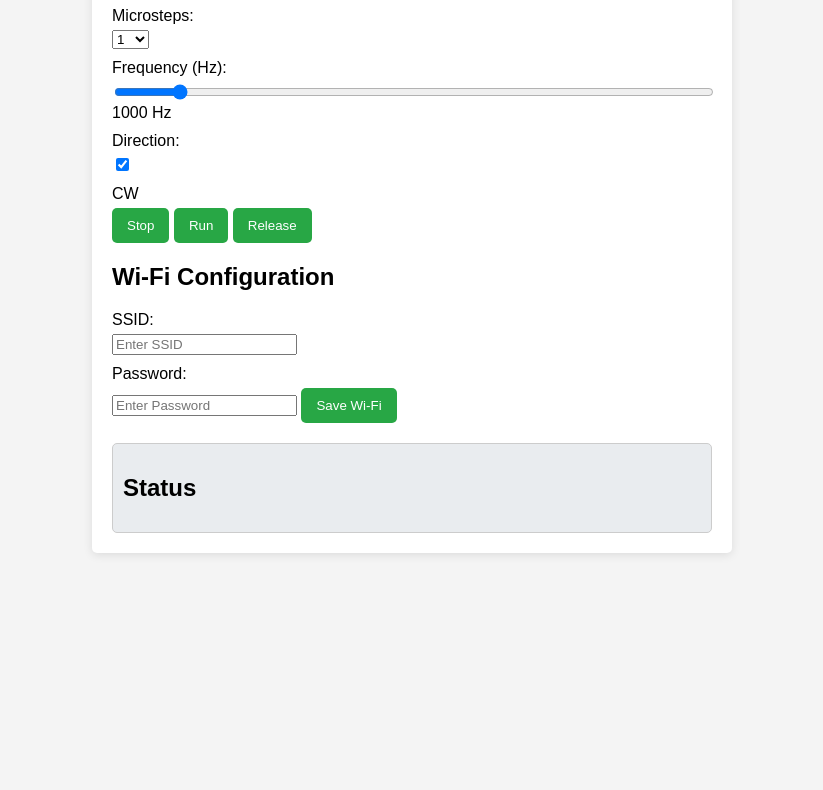
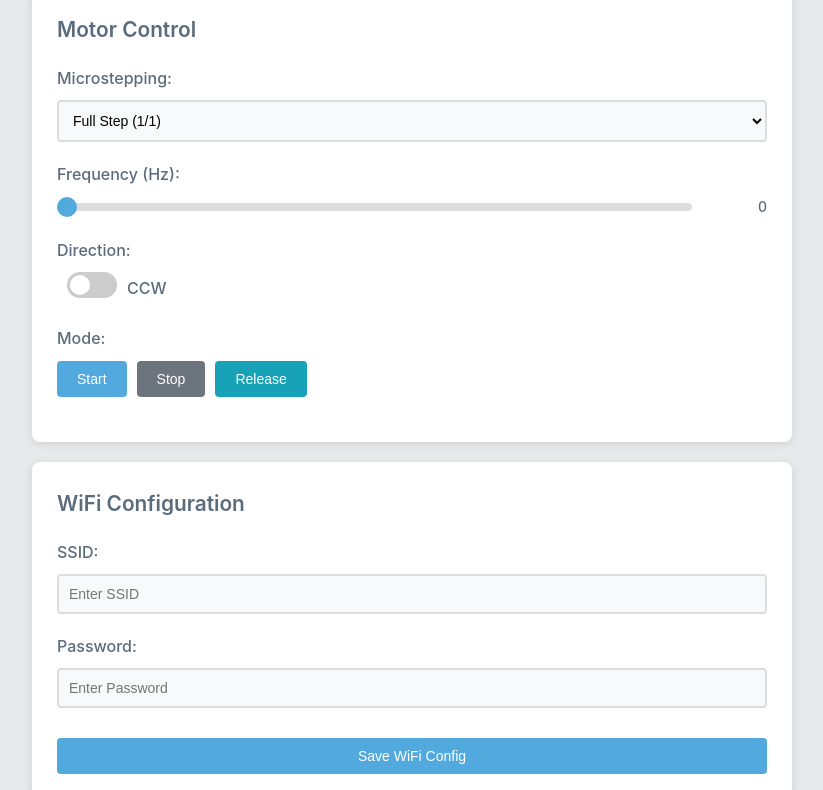
Before and after one commit to dobernhardt/webmotor, a plain HTML site: page data/index.html in a window 1280 px wide. Shown: the part 113-903 px from the top of the page, without its empty margins (228-1051 px from the left). Before the commit the page ends 800 px from the top, so only its background shows below. Drawn offline with Linux system fonts and the light colour scheme; no server answers.

Commit message:
updated webui

```diff
--- a/data/app.js
+++ b/data/app.js
@@ -1,50 +1,48 @@
 // app.js
 document.addEventListener('DOMContentLoaded', function() {
-    const frequencyInput = document.getElementById('frequency');
-    const microstepsInput = document.getElementById('microsteps');
+    // Frequency slider handling
+    const frequencySlider = document.getElementById('frequency');
+    const frequencyValue = document.getElementById('frequency-value');
+
+    frequencySlider.addEventListener('input', function() {
+        frequencyValue.textContent = this.value;
+    });
+
+    // Direction toggle handling
     const directionToggle = document.getElementById('direction');
-    const modeButtons = document.querySelectorAll('input[name="mode"]');
-    const statusDisplay = document.getElementById('status');
+    const directionText = document.getElementById('direction-text');
 
-    function updateStatus() {
-        fetch('/api/motor/status')
-            .then(response => response.json())
-            .then(data => {
-                statusDisplay.innerText = `Microsteps: ${data.microsteps}, Frequency: ${data.frequency} Hz, Direction: ${data.direction ? 'CW' : 'CCW'}, Mode: ${data.mode}`;
-            })
-            .catch(error => console.error('Error fetching motor status:', error));
+    directionToggle.addEventListener('change', function() {
+        directionText.textContent = this.checked ? 'CW' : 'CCW';
+    });
+
+    // Button event handlers
+    document.getElementById('start').addEventListener('click', function() {
+        updateStatus('Motor started');
+    });
+
+    document.getElementById('stop').addEventListener('click', function() {
+        updateStatus('Motor stopped');
+    });
+
+    document.getElementById('release').addEventListener('click', function() {
+        updateStatus('Motor released');
+    });
+
+    document.getElementById('save-wifi').addEventListener('click', function() {
+        const ssid = document.getElementById('ssid').value;
+        const password = document.getElementById('password').value;
+        if (ssid && password) {
+            updateStatus(`WiFi config saved: ${ssid}`);
+        } else {
+            updateStatus('Error: Please enter SSID and Password');
+        }
+    });
+
+    function updateStatus(message) {
+        const statusOutput = document.getElementById('status-output');
+        const timestamp = new Date().toLocaleTimeString();
+        statusOutput.textContent += `\n[${timestamp}] ${message}`;
+        statusOutput.scrollTop = statusOutput.scrollHeight;
     }
-
-    function sendControlUpdate() {
-        const controlData = {
-            frequency: parseInt(frequencyInput.value),
-            microsteps: parseInt(microstepsInput.value),
-            direction: directionToggle.checked,
-            mode: Array.from(modeButtons).find(button => button.checked).value
-        };
-
-        fetch('/api/motor/control', {
-            method: 'POST',
-            headers: {
-                'Content-Type': 'application/json'
-            },
-            body: JSON.stringify(controlData)
-        })
-        .then(response => {
-            if (!response.ok) {
-                return response.json().then(err => {
-                    throw new Error(err.error);
-                });
-            }
-            updateStatus();
-        })
-        .catch(error => console.error('Error updating motor control:', error));
-    }
-
-    frequencyInput.addEventListener('change', sendControlUpdate);
-    microstepsInput.addEventListener('change', sendControlUpdate);
-    directionToggle.addEventListener('change', sendControlUpdate);
-    modeButtons.forEach(button => button.addEventListener('change', sendControlUpdate));
-
-    setInterval(updateStatus, 1000);
 });
--- a/data/index.html
+++ b/data/index.html
@@ -8,44 +8,70 @@
 </head>
 <body>
     <div class="container">
-        <h1>WebMotor Control Interface</h1>
-        <div class="motor-control">
-            <label for="microsteps">Microsteps:</label>
-            <select id="microsteps">
-                <option value="1">1</option>
-                <option value="2">2</option>
-                <option value="4">4</option>
-                <option value="8">8</option>
-                <option value="16">16</option>
-            </select>
+        <h1>WebMotor Control</h1>
 
-            <label for="frequency">Frequency (Hz):</label>
-            <input type="range" id="frequency" min="0" max="10000" value="1000">
-            <span id="frequency-value">1000</span> Hz
+        <div class="control-card">
+            <h2>Motor Control</h2>
 
-            <label for="direction">Direction:</label>
-            <input type="checkbox" id="direction" checked>
-            <label for="direction">CW</label>
+            <div class="control-group">
+                <label for="microsteps">Microstepping:</label>
+                <select id="microsteps">
+                    <option value="1">Full Step (1/1)</option>
+                    <option value="2">Half Step (1/2)</option>
+                    <option value="4">Quarter Step (1/4)</option>
+                    <option value="8">Eighth Step (1/8)</option>
+                    <option value="16">Sixteenth Step (1/16)</option>
+                </select>
+            </div>
 
-            <div class="mode-buttons">
-                <button id="stop">Stop</button>
-                <button id="run">Run</button>
-                <button id="release">Release</button>
+            <div class="control-group">
+                <label for="frequency">Frequency (Hz):</label>
+                <div class="frequency-container">
+                    <input type="range" id="frequency" min="0" max="10000" value="0" step="10">
+                    <div class="frequency-display">
+                        <span id="frequency-value">0</span>
+                    </div>
+                </div>
+            </div>
+
+            <div class="control-group">
+                <label>Direction:</label>
+                <div class="toggle-container">
+                    <input type="checkbox" id="direction" class="toggle-input">
+                    <label for="direction" class="toggle-switch"></label>
+                    <span class="toggle-text" id="direction-text">CCW</span>
+                </div>
+            </div>
+
+            <div class="control-group">
+                <label>Mode:</label>
+                <div class="mode-buttons">
+                    <button id="start" class="btn btn-primary">Start</button>
+                    <button id="stop" class="btn btn-secondary">Stop</button>
+                    <button id="release" class="btn btn-info">Release</button>
+                </div>
             </div>
         </div>
 
-        <div class="wifi-config">
-            <h2>Wi-Fi Configuration</h2>
-            <label for="ssid">SSID:</label>
-            <input type="text" id="ssid" placeholder="Enter SSID">
-            <label for="password">Password:</label>
-            <input type="password" id="password" placeholder="Enter Password">
-            <button id="save-wifi">Save Wi-Fi</button>
+        <div class="control-card">
+            <h2>WiFi Configuration</h2>
+
+            <div class="control-group">
+                <label for="ssid">SSID:</label>
+                <input type="text" id="ssid" placeholder="Enter SSID">
+            </div>
+
+            <div class="control-group">
+                <label for="password">Password:</label>
+                <input type="password" id="password" placeholder="Enter Password">
+            </div>
+
+            <button id="save-wifi" class="btn btn-primary">Save WiFi Config</button>
         </div>
 
         <div class="status">
             <h2>Status</h2>
-            <pre id="status-output"></pre>
+            <pre id="status-output">Ready...</pre>
         </div>
     </div>
 
--- a/data/styles.css
+++ b/data/styles.css
@@ -1,49 +1,256 @@
+* {
+    margin: 0;
+    padding: 0;
+    box-sizing: border-box;
+}
+
 body {
-    font-family: Arial, sans-serif;
-    background-color: #f4f4f4;
-    margin: 0;
-    padding: 20px;
+    font-family: -apple-system, BlinkMacSystemFont, 'Segoe UI', Roboto, sans-serif;
+    background-color: #e8e9ea;
+    color: #333;
+    line-height: 1.6;
+}
+
+.container {
+    max-width: 800px;
+    margin: 20px auto;
+    padding: 0 20px;
 }
 
 h1 {
-    color: #333;
+    text-align: center;
+    color: #5a6c7d;
+    font-size: 2rem;
+    margin-bottom: 30px;
+    font-weight: 600;
 }
 
-.container {
-    max-width: 600px;
-    margin: auto;
+.control-card {
     background: white;
-    padding: 20px;
-    border-radius: 5px;
-    box-shadow: 0 2px 10px rgba(0, 0, 0, 0.1);
+    border-radius: 8px;
+    box-shadow: 0 2px 10px rgba(0,0,0,0.1);
+    margin-bottom: 20px;
+    padding: 25px;
 }
 
-label {
-    display: block;
-    margin: 10px 0 5px;
+.control-card h2 {
+    color: #5a6c7d;
+    font-size: 1.3rem;
+    margin-bottom: 20px;
+    font-weight: 600;
 }
 
-input[type="range"] {
-    width: 100%;
+.control-group {
+    margin-bottom: 20px;
 }
 
-button {
-    background-color: #28a745;
-    color: white;
-    border: none;
-    padding: 10px 15px;
-    border-radius: 5px;
+.control-group label {
+    display: block;
+    margin-bottom: 8px;
+    font-weight: 500;
+    color: #5a6c7d;
+}
+
+select, input[type="text"], input[type="password"] {
+    width: 100%;
+    padding: 10px;
+    border: 2px solid #ddd;
+    border-radius: 4px;
+    font-size: 14px;
+    background-color: #f8f9fa;
+}
+
+select:focus, input:focus {
+    outline: none;
+    border-color: #52a9de;
+}
+
+/* Frequency slider container */
+.frequency-container {
+    display: flex;
+    align-items: center;
+    gap: 15px;
+}
+
+/* Range slider styling */
+input[type="range"] {
+    flex: 1;
+    height: 8px;
+    border-radius: 4px;
+    background: #ddd;
+    outline: none;
+    -webkit-appearance: none;
+    appearance: none;
+}
+
+input[type="range"]::-webkit-slider-thumb {
+    -webkit-appearance: none;
+    appearance: none;
+    width: 20px;
+    height: 20px;
+    border-radius: 50%;
+    background: #52a9de;
     cursor: pointer;
 }
 
-button:hover {
-    background-color: #218838;
+input[type="range"]::-moz-range-thumb {
+    width: 20px;
+    height: 20px;
+    border-radius: 50%;
+    background: #52a9de;
+    cursor: pointer;
+    border: none;
+}
+
+.frequency-display {
+    min-width: 60px;
+    text-align: right;
+    font-size: 14px;
+    color: #5a6c7d;
+    font-weight: 500;
+}
+
+/* Toggle switch styling */
+.toggle-container {
+    display: flex;
+    align-items: center;
+    gap: 10px;
+}
+
+.toggle-input {
+    opacity: 0;
+    width: 0;
+    height: 0;
+}
+
+.toggle-switch {
+    position: relative;
+    display: inline-block;
+    width: 50px;
+    height: 26px;
+    background-color: #ccc;
+    border-radius: 13px;
+    cursor: pointer;
+    transition: background-color 0.3s;
+}
+
+.toggle-switch::before {
+    content: '';
+    position: absolute;
+    width: 20px;
+    height: 20px;
+    border-radius: 50%;
+    background-color: white;
+    top: 3px;
+    left: 3px;
+    transition: transform 0.3s;
+}
+
+.toggle-input:checked + .toggle-switch {
+    background-color: #52a9de;
+}
+
+.toggle-input:checked + .toggle-switch::before {
+    transform: translateX(24px);
+}
+
+.toggle-text {
+    color: #5a6c7d;
+    font-weight: 500;
+    min-width: 30px;
+}
+
+/* Button styling */
+.mode-buttons {
+    display: flex;
+    gap: 10px;
+    margin-top: 10px;
+}
+
+.btn {
+    padding: 10px 20px;
+    border: none;
+    border-radius: 4px;
+    cursor: pointer;
+    font-size: 14px;
+    font-weight: 500;
+    transition: background-color 0.3s;
+}
+
+.btn-primary {
+    background-color: #52a9de;
+    color: white;
+}
+
+.btn-primary:hover {
+    background-color: #4a9ad1;
+}
+
+.btn-secondary {
+    background-color: #6c757d;
+    color: white;
+}
+
+.btn-secondary:hover {
+    background-color: #5a6268;
+}
+
+.btn-info {
+    background-color: #17a2b8;
+    color: white;
+}
+
+.btn-info:hover {
+    background-color: #138496;
+}
+
+#save-wifi {
+    width: 100%;
+    margin-top: 10px;
 }
 
 .status {
-    margin-top: 20px;
-    padding: 10px;
-    border: 1px solid #ccc;
-    border-radius: 5px;
-    background-color: #e9ecef;
+    background: white;
+    border-radius: 8px;
+    box-shadow: 0 2px 10px rgba(0,0,0,0.1);
+    padding: 25px;
 }
+
+.status h2 {
+    color: #5a6c7d;
+    font-size: 1.3rem;
+    margin-bottom: 15px;
+    font-weight: 600;
+}
+
+#status-output {
+    background-color: #f8f9fa;
+    border: 1px solid #ddd;
+    border-radius: 4px;
+    padding: 15px;
+    font-family: 'Courier New', monospace;
+    font-size: 12px;
+    min-height: 100px;
+    white-space: pre-wrap;
+    color: #666;
+}
+
+@media (max-width: 768px) {
+    .container {
+        margin: 10px;
+        padding: 0 10px;
+    }
+
+    .mode-buttons {
+        flex-direction: column;
+    }
+
+    .btn {
+        width: 100%;
+    }
+
+    .frequency-container {
+        flex-direction: column;
+        align-items: stretch;
+    }
+}
```
